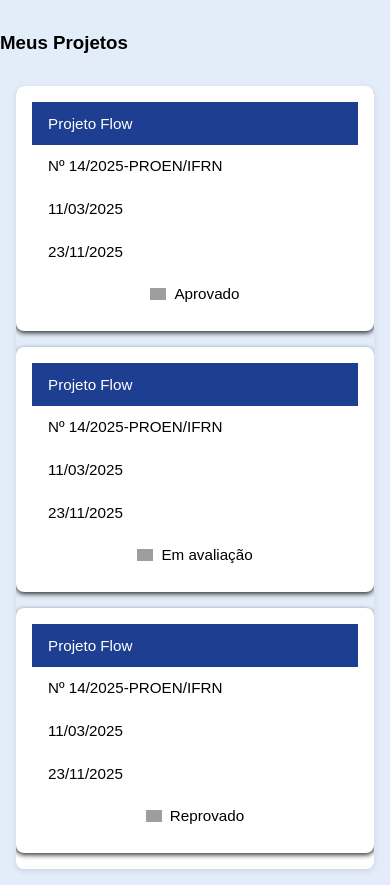
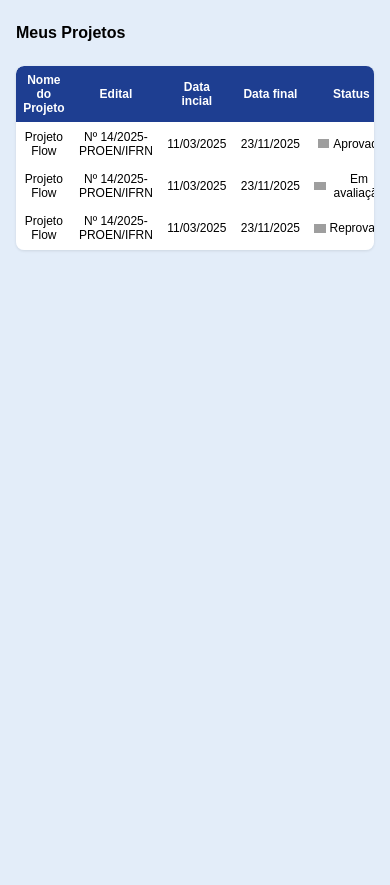
Before and after one commit to HeitorQueiroga49355/integrador-1, a Django app: template projeto-flow/pesquisador/templates/pesquisador/pesquisador_meus_projetos_tabela.html in a window 390 px wide. After the commit the page ends 251 px from the top, so only its background shows below. Run offline with Django 5.2, Linux system fonts and the light colour scheme; the template is opened without the code that fills it, so the values that code supplies are empty; some web fonts are replaced; grey boxes are pictures that could not be loaded.

Commit message:
style: outra responsividade para telas menores

```diff
--- a/projeto-flow/pesquisador/static/css/style.css
+++ b/projeto-flow/pesquisador/static/css/style.css
@@ -2,6 +2,7 @@
 
 :root {
   --azul-principal: #1E3E91;
+  --azul-escuro: #3b538e;
   --azul-claro: #E3EDF9;
   --branco: #ffffff;
   --borda-radius: 0.5rem;
@@ -36,7 +37,7 @@
   background-color: var(--branco);
   border-radius: var(--borda-radius);
   box-shadow: 0 2px 6px rgba(0, 0, 0, 0.1);
-  overflow: hidden;
+  overflow-x: auto;
 }
 
 .table_meus_projetos {
@@ -135,59 +136,80 @@
   color: var(--branco);
   border-radius: .5rem;
   font-weight: 500;
+
+}
+
+.btn_editar_projeto:hover{
+  background: var(--azul-escuro);
+  cursor: pointer;
 }
 /* responsividade */
-@media (max-width: 768px) {
-  .conteudo_tabela{
-    margin: 1rem 1rem;
+@media (max-width: 1024px) {
+  .table_meus_projetos th,
+  .table_meus_projetos td {
+    padding: 0.75rem;
+    font-size: 0.9rem;
   }
 
-  .table_meus_projetos thead {
-    display: none;
+  .status {
+    gap: 0.4rem;
   }
 
-  .table_meus_projetos,
-  .table_meus_projetos tbody,
-    .table_meus_projetos tr,
-    .table_meus_projetos td
-  {
-    display: block;
-    width: 100%;
+  .status img {
+    width: 0.9rem;
+    height: 0.9rem;
   }
-  .table_meus_projetos tr{
-    border-radius: 1rem;
-    margin: 1rem;
-    padding: 1rem;
+}
+
+@media (max-width: 768px) {
+  .main_pesquisador_conteudo {
+    padding: 0 1rem;
   }
 
-  .table_meus_projetos tbody{
-    background-color: var(--azul-claro);
+  .table_meus_projetos th,
+  .table_meus_projetos td {
+    padding: 0.6rem;
+    font-size: 0.85rem;
   }
 
-  .table_meus_projetos tr {
-    margin: 0 1rem 1rem 0;
-    background: var(--branco);
-    border-radius: 8px;
-    box-shadow: 0 2px 5px rgba(0,0,0,0.8);
+  .status {
+    gap: 0.35rem;
+    font-size: 0.8rem;
   }
 
-  .titulo_projeto{
-    background-color: var(--azul-principal);
-    color: var(--branco);
+  .status img {
+    width: 0.8rem;
+    height: 0.8rem;
   }
 
+  h3 {
+    font-size: 1.1rem;
+    margin: 1.5rem 0;
+  }
+}
+
+@media (max-width: 480px) {
+  .table_meus_projetos th,
   .table_meus_projetos td {
-    padding: 0.8rem 1rem;
-    text-align: left;
-    position: relative;
+    padding: 0.45rem;
+    font-size: 0.75rem;
   }
 
-  .table_meus_projetos td::before {
-    content: attr(data-label);
-    position: absolute;
-    left: 1rem;
-    top: 0.8rem;
-    font-weight: bold;
-    color: #333;
+  .status {
+    gap: 0.25rem;
+    font-size: 0.75rem;
+  }
+
+  .status img {
+    width: 0.7rem;
+    height: 0.7rem;
+  }
+
+  h3 {
+    font-size: 1rem;
+  }
+
+  .conteudo_tabela {
+    box-shadow: 0 1px 3px rgba(0, 0, 0, 0.1);
   }
 }
```
